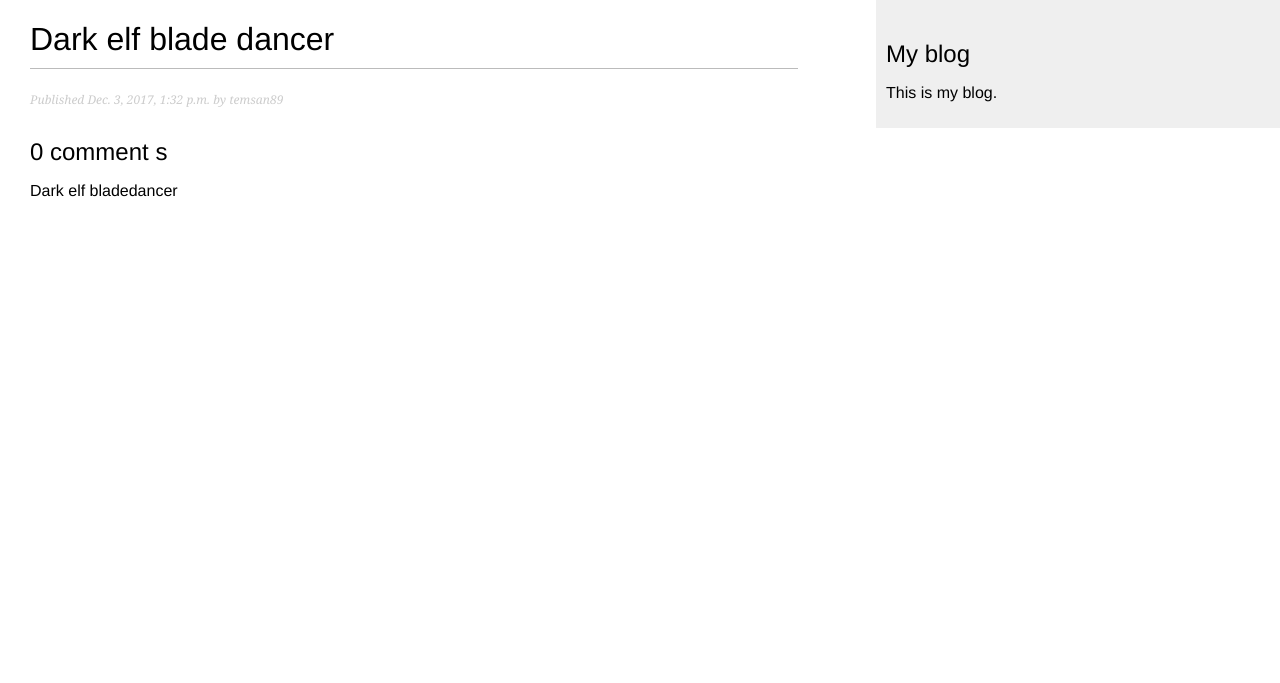
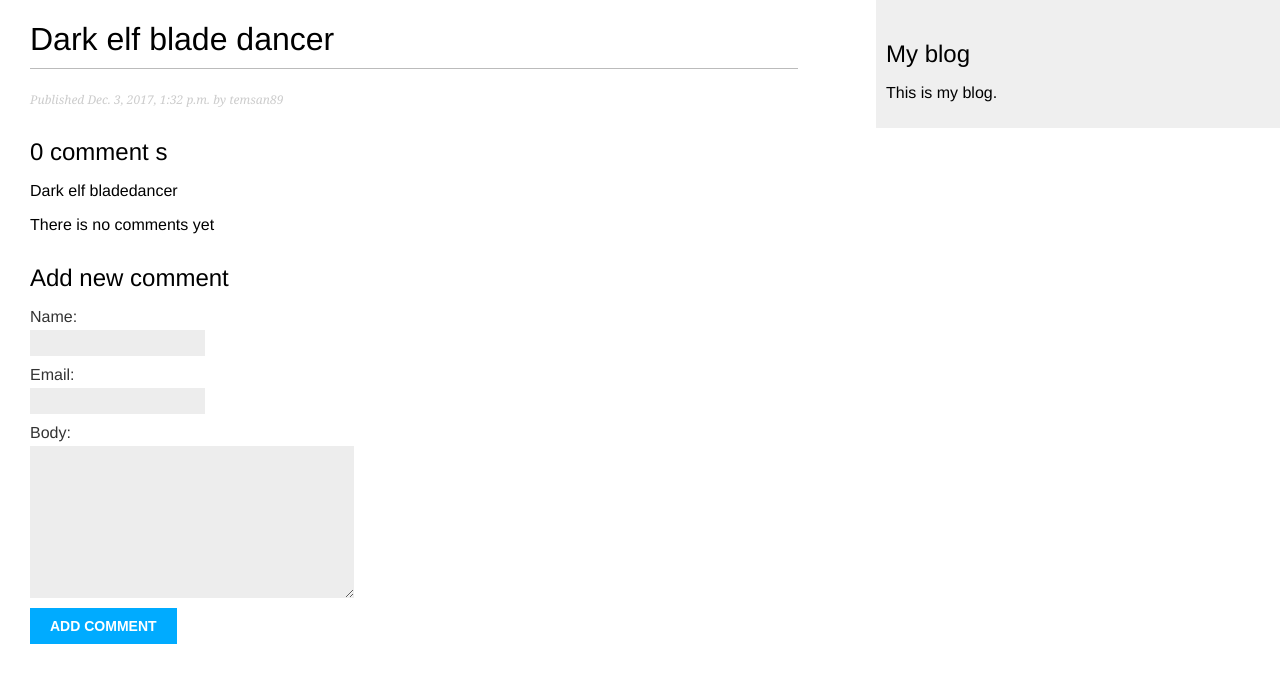
Before and after one commit to ahrytsaienko/mysite, a Django app: a page that uses mysite/blog/templates/blog/post/detail.html in a window 1280 px wide. Shown: the top 683 px of the page. Run offline with Django 3.2, Linux system fonts and the light colour scheme; data comes from the database, SQL or seed files in the repository; both versions use the stored data as it was after the commit.

Commit message:
comment form

```diff
--- a/mysite/blog/templates/blog/post/detail.html
+++ b/mysite/blog/templates/blog/post/detail.html
@@ -14,4 +14,26 @@
         </h2>
     {% endwith %}
     {{ post.body|linebreaks }}
+    {% for comment in comments %}
+
+        <div class="comment">
+            <p class="info">
+                Comment {{ forloop.counter }} by {{ comment.name }}
+                {{ comment.created }}
+            </p>
+            {{ comment.body|linebreaks }}
+        </div>
+    {% empty %}
+        <p>There is no comments yet</p>
+    {% endfor %}
+    {% if new_comment %}
+        <h2>Your comment has been added</h2>
+    {% else %}
+        <h2>Add new comment</h2>
+        <form action="." method="post">
+            {{ comment_form.as_p }}
+            {% csrf_token %}
+            <p><input type="submit" value="Add comment"></p>
+        </form>
+    {% endif %}
 {% endblock %}
```
Also changed, not shown: mysite/db.sqlite3.
